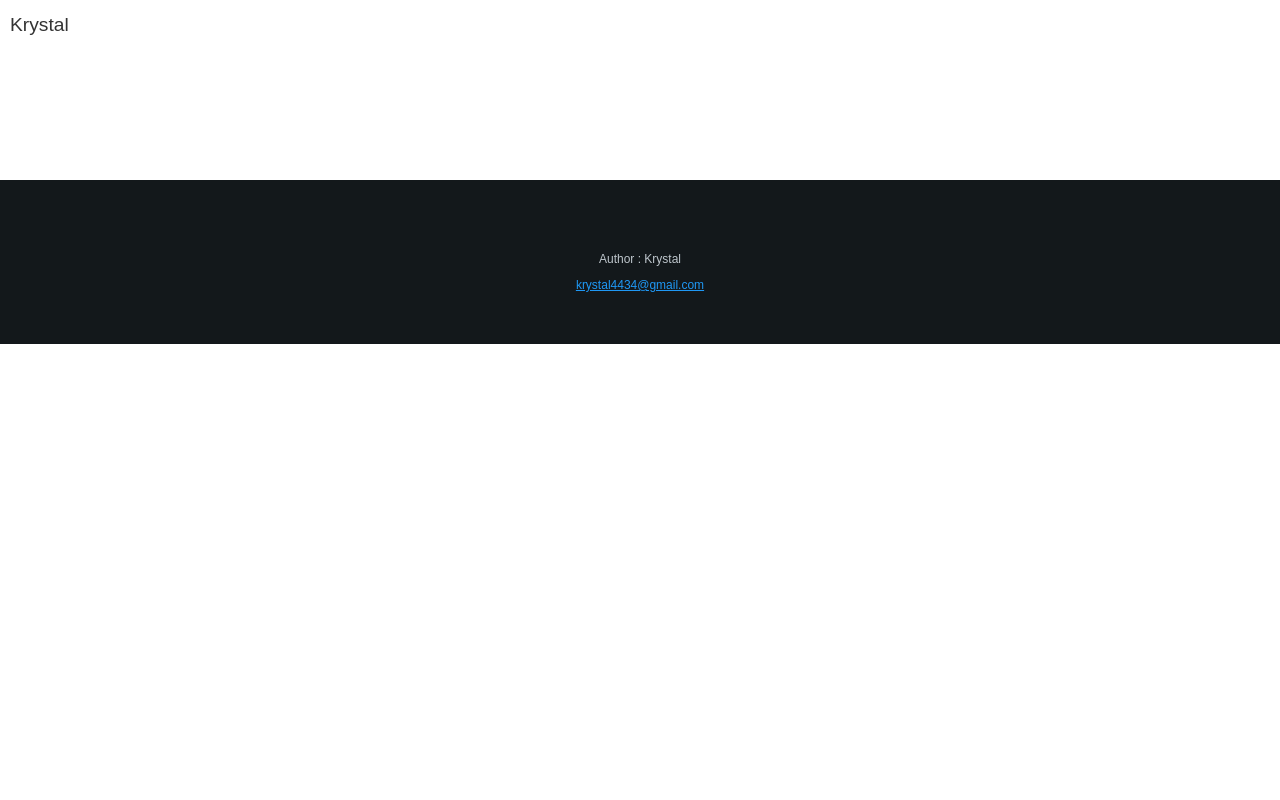
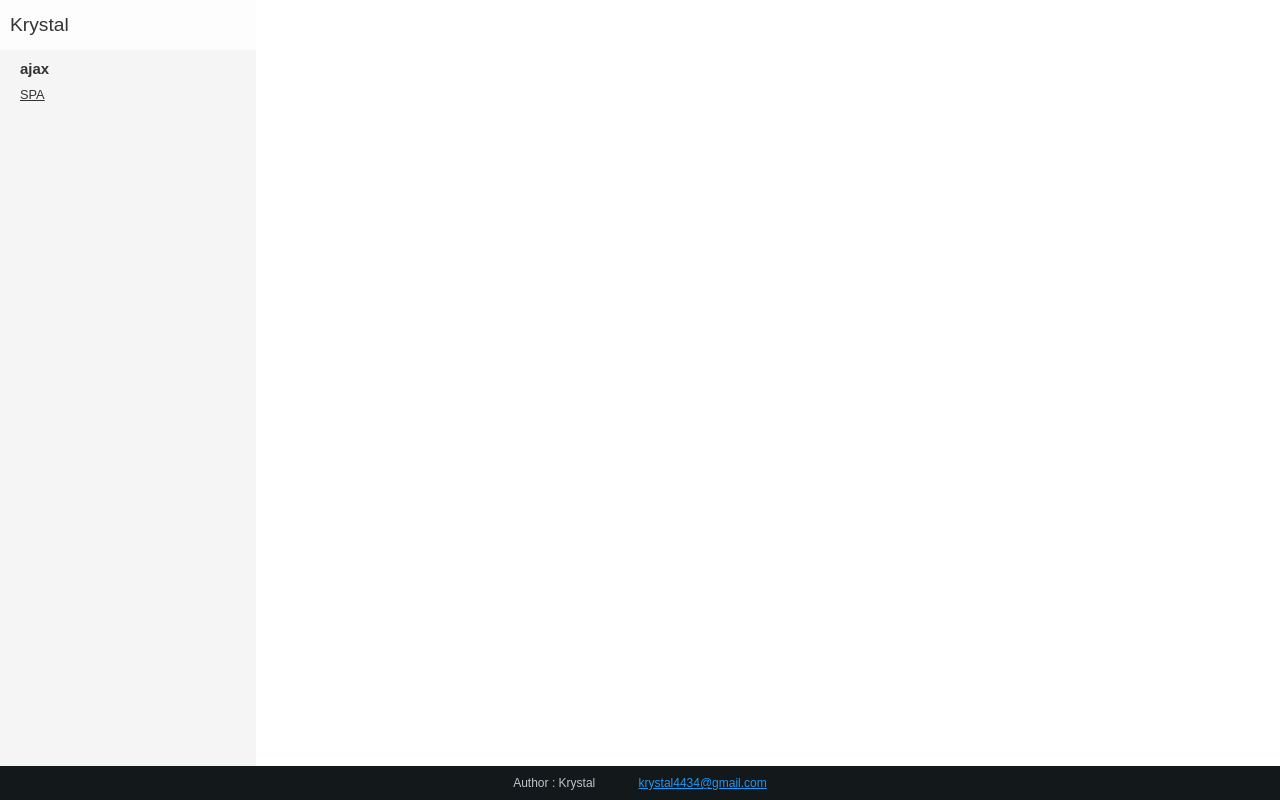
Before and after one commit to krystal4434/web, a plain HTML site: page portfolio/index.html in a window 1280 px wide. Drawn offline with Linux system fonts and the light colour scheme.

Commit message:
add portfolio page

```diff
--- a/css/portfolio.css
+++ b/css/portfolio.css
@@ -1,3 +1,19 @@
+/* header */
+body.portfolio header { max-width: 100%; height: 50px;}
+
+/* footer */
+body.portfolio .footer_wrap { position: fixed; left: 0; right: 0; bottom: 0; z-index: 90; padding: 10px 0; }
+body.portfolio .footer_wrap p { display: inline; padding: 0 20px; }
+
+/* aside */
+body.portfolio aside {
+    position: fixed; left: 0; top: 0; bottom: 0; z-index: 10;
+    width: 20%; min-width: 120px; height: 100vh; box-sizing: border-box;
+    padding: 50px 10px; background-color: rgb(245, 245, 245); font-size: .8em;
+}
+body.portfolio aside>div { padding: 10px; }
+body.portfolio aside h3 { margin-bottom: 10px; }
+
 #ajax_tab { text-align: center; }
 #ajax_tab li { display: inline-block; padding: 8px 12px; }
 #ajax_tab li a { text-decoration: none; }
--- a/portfolio/index.html
+++ b/portfolio/index.html
@@ -9,16 +9,25 @@
     <link rel="stylesheet" href="../css/reset.css">
     <link rel="stylesheet" href="../css/normalize.css">
     <link rel="stylesheet" href="../css/krystal.css">
+    <link rel="stylesheet" href="../css/portfolio.css">
 
     <title>Portfolio</title>
 </head>
 
-<body>
+<body class="portfolio">
     <div class="header_wrap">
-        <header class="row">
+        <header>
             <h1><a href="/web/">Krystal</a></h1>
         </header>
     </div>
+    <aside>
+        <div>
+            <h3>ajax</h3>
+            <ul>
+                <li><a href="#">SPA</a></li>
+            </ul>
+        </div>
+    </aside>
     <div class="cont_wrap">
     </div>
     <div class="footer_wrap">
```
